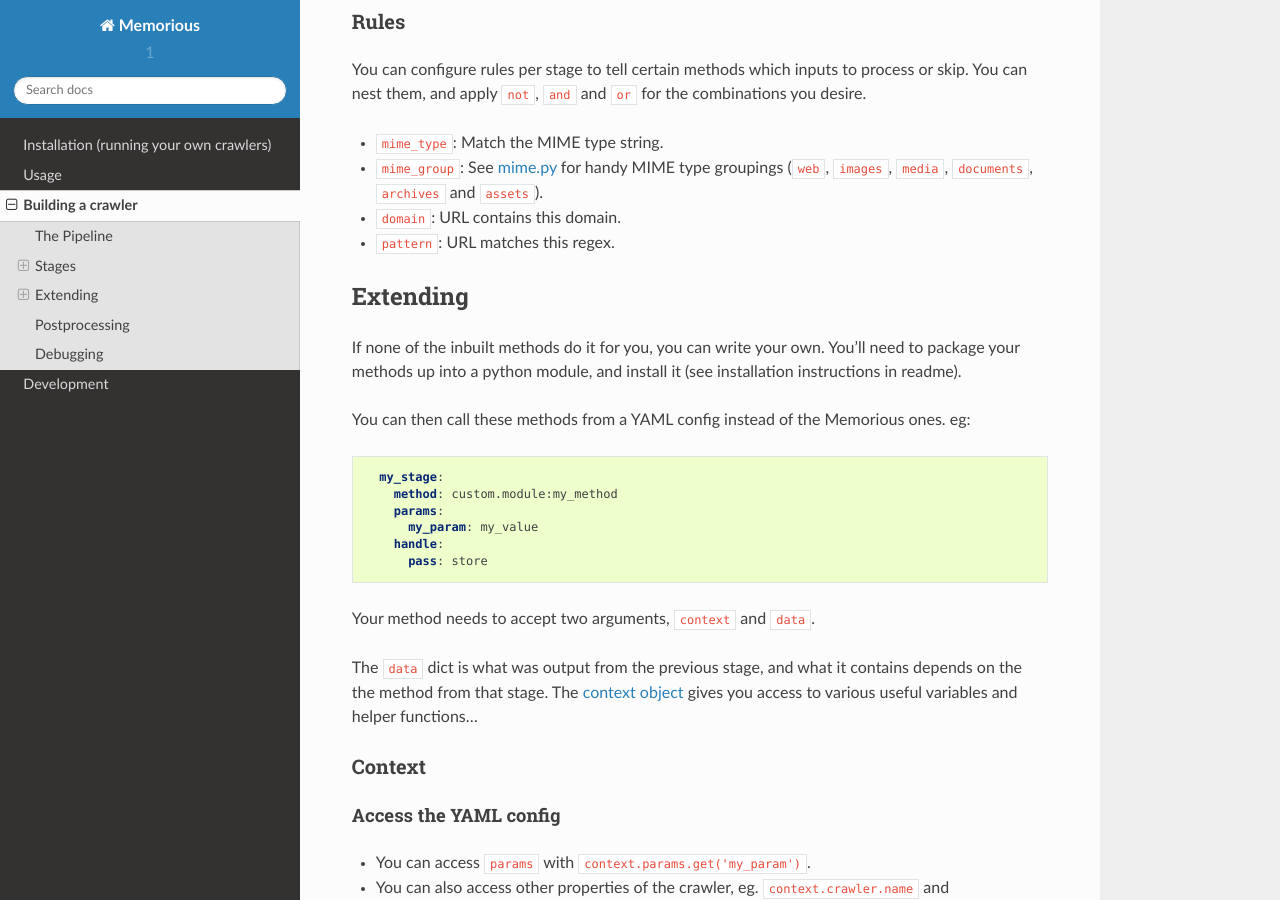
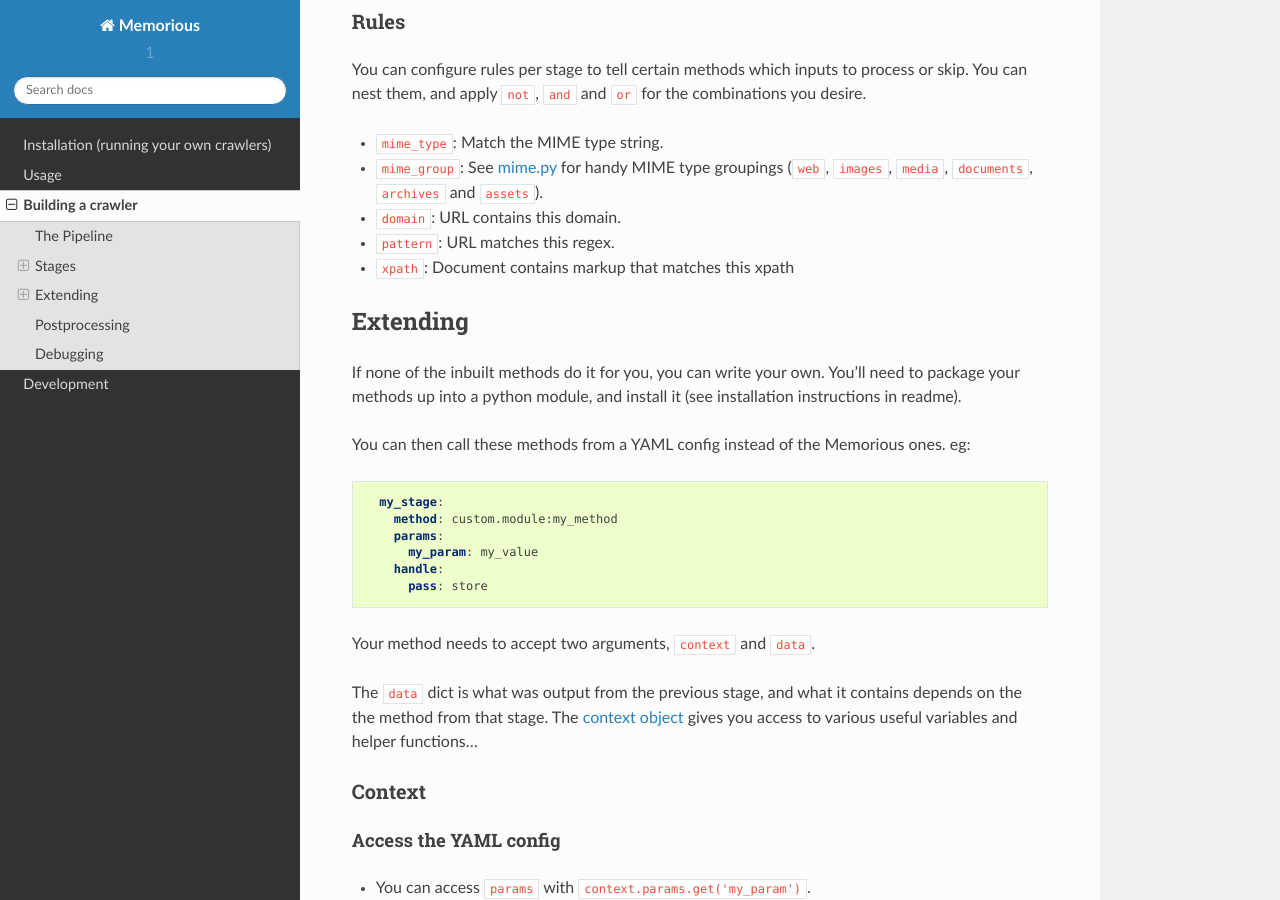
Before and after one commit to alephdata/memorious, a Sphinx documentation site: the page built from docs/buildingcrawler.md, in a window 1280 px wide and 900 px high, scrolled down 9148 px. Built offline with Sphinx 7.4.7 and the Read the Docs theme 2.0.0, drawn with Linux system fonts in a browser that asks for light colours.

Commit message:
#153 Add in documentation about xpath rule

```diff
--- a/docs/buildingcrawler.md
+++ b/docs/buildingcrawler.md
@@ -360,6 +360,7 @@ You can configure rules per stage to tell certain methods which inputs to proces
 * `mime_group`: See [mime.py](https://github.com/alephdata/memorious/blob/master/memorious/logic/mime.py) for handy MIME type groupings (`web`, `images`, `media`, `documents`, `archives` and `assets`).
 * `domain`: URL contains this domain.
 * `pattern`: URL matches this regex.
+* `xpath`: Document contains markup that matches this xpath
 
 ## Extending
 
```
Also changed, not shown: 1 other file.
